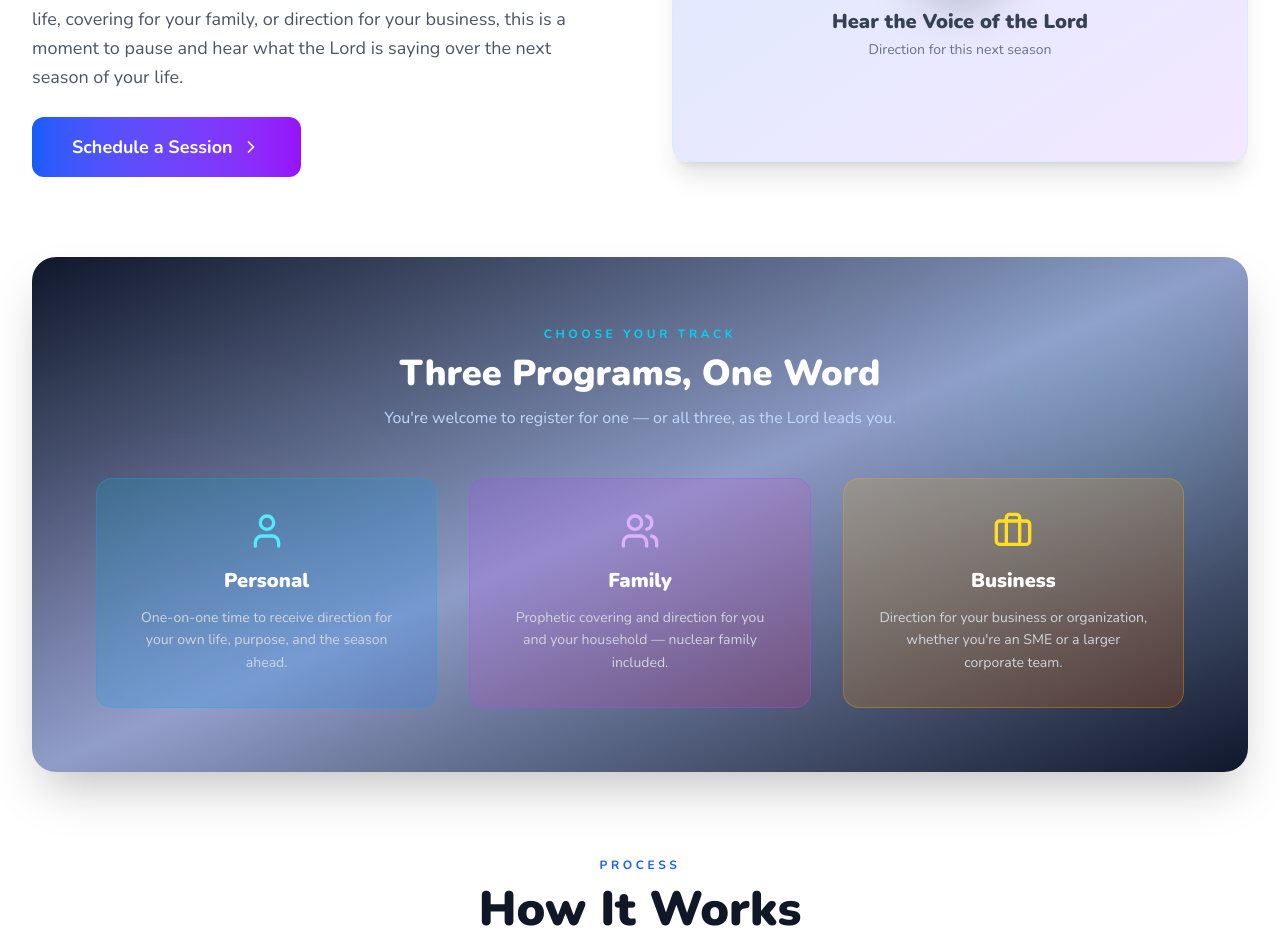
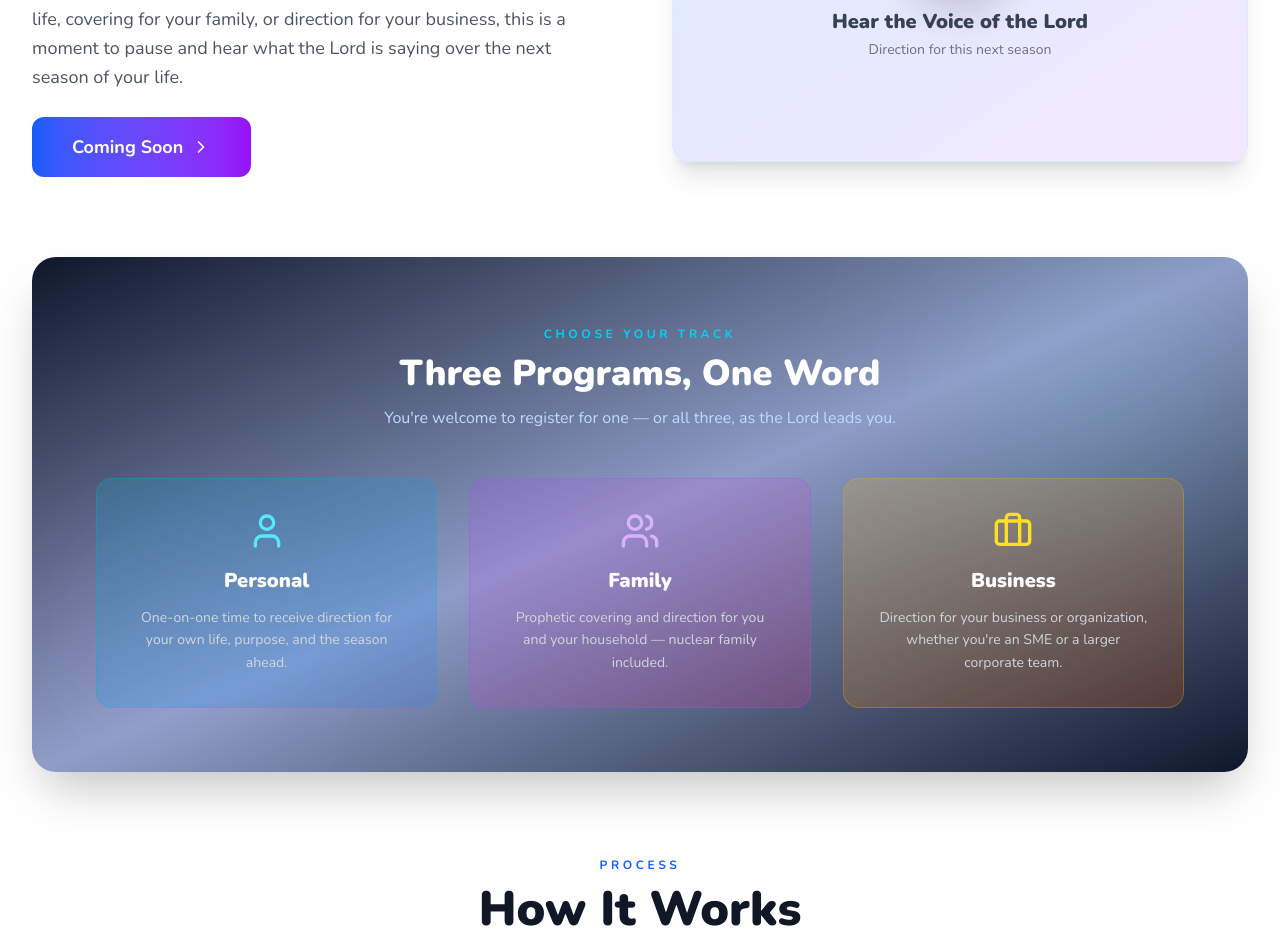
Before and after one commit to Bukason20/the-place-of-direction, a React (Vite) app: page /one-on-one in a window 1280 px wide. Shown: the part 860-1790 px from the top of the page. Built offline with nearby package versions, Linux system fonts and the light colour scheme.

Commit message:
disable one on one register button

```diff
--- a/src/pages/OneonOnePage.jsx
+++ b/src/pages/OneonOnePage.jsx
@@ -87,9 +87,10 @@ const OneonOnePage = () => {
 
               <button
                 onClick={() => navigate("/one-on-one/register")}
+                disabled
                 className="inline-flex items-center gap-2 bg-gradient-to-r from-blue-600 to-purple-600 text-white px-10 py-4 rounded-xl font-bold hover:shadow-xl hover:scale-105 transition text-lg"
               >
-                <span>Schedule a Session</span>
+                <span>Coming Soon</span>
                 <ChevronRight size={20} />
               </button>
             </div>
```
